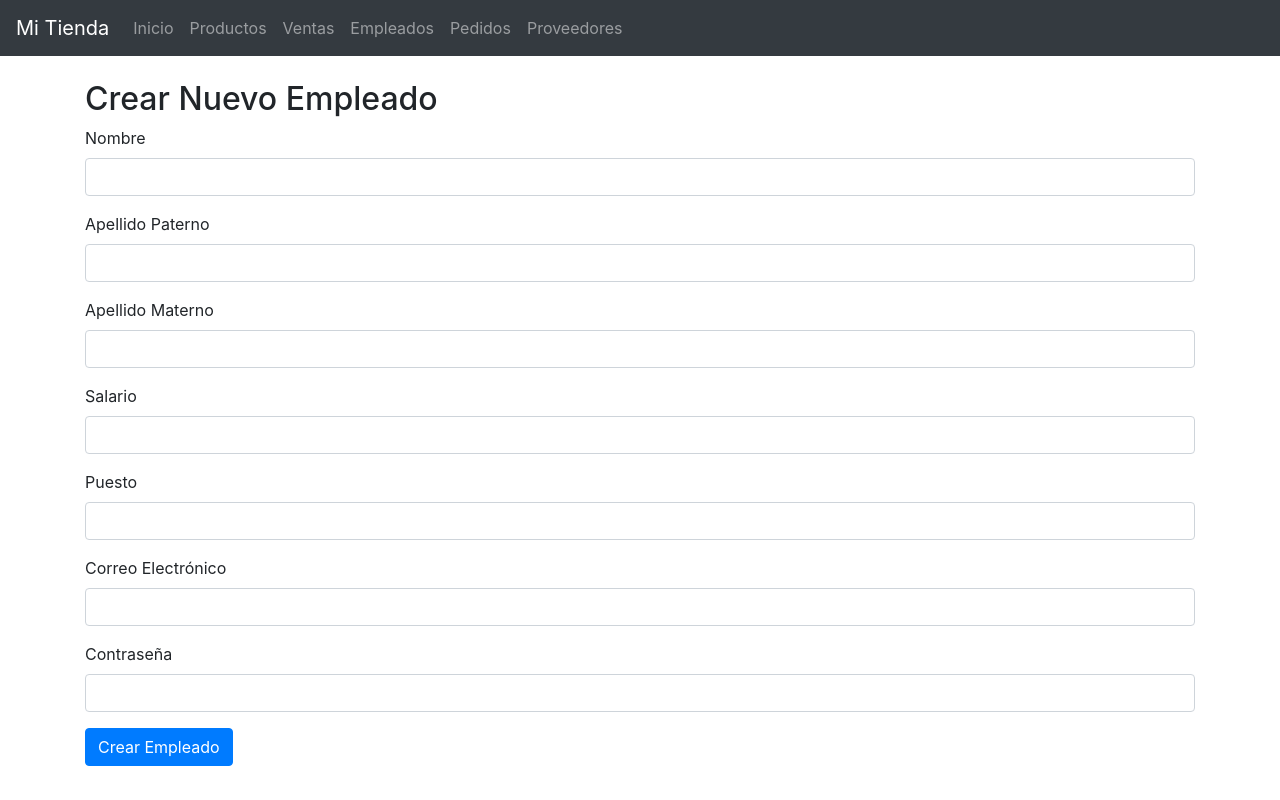
After one commit to bda-proyecto/bda-backend, a Flask app: page /create_empleado in a window 1280 px wide. The commit adds this page. Run offline with Flask 3, Linux system fonts and the light colour scheme; the visitor is signed in with stand-in values (Sample User, id 1); some libraries are stand-ins or nearby versions.

Commit message:
Hotfix: Needed a fix

```diff
--- a/app.py
+++ b/app.py
@@ -62,53 +62,39 @@ def registro():
 
         try:
             # Verificar si el usuario ya existe
-            cursor = mysql.connection.cursor()
-            cursor.callproc('getUsuarioByEmail', (email,))
-            usuario_existente = cursor.fetchone()
-            cursor.nextset()
-            cursor.close()
-
-            if usuario_existente:
+            if usuario_existe(email):
                 flash('Ya existe un usuario con este correo electrónico', 'danger')
                 return redirect(url_for('registro'))
 
-            cursor = mysql.connection.cursor()
             # Crear nuevo usuario
-            cursor.callproc('insertUsuario', (email, password, rol))
-            mysql.connection.commit()
-            cursor.nextset()
-            cursor.close()
+            crear_usuario(email, password, rol)
 
-            cursor = mysql.connection.cursor()
             # Obtener el ID del usuario recién creado
-            cursor.callproc('getUsuarioByEmail', (email,))
-            usuario = cursor.fetchone()
-            cursor.nextset()
-            cursor.close()
-            if usuario:
+            usuario_id = obtener_id_usuario(email)
+
+            if usuario_id:
+                # Crear nuevo cliente asociado al usuario
                 cursor = mysql.connection.cursor()
-                # Crear nuevo cliente asociado al usuario
-                cursor.callproc('insertCliente', (nombre, apellido_paterno, apellido_materno, telefono))
+                cursor.callproc('insertCliente', (nombre, apellido_paterno, apellido_materno, telefono, usuario_id))
                 mysql.connection.commit()
                 cursor.nextset()
                 cursor.close()
 
+                # Obtener el último ID insertado en Clientes
                 cursor = mysql.connection.cursor()
-                # Llamada al procedimiento almacenado para obtener el último ID insertado en Clientes
                 cursor.callproc('getLastInsertedClienteId')
                 cliente_id = cursor.fetchone()[0]
                 cursor.nextset()
                 cursor.close()
 
+                # Actualizar directamente el cliente_id en la tabla de usuarios
                 cursor = mysql.connection.cursor()
-                # Actualizar directamente el cliente_id en la tabla de usuarios
-                cursor.execute('UPDATE Clientes SET id = %s WHERE id = %s', (cliente_id, usuario[0]))
+                cursor.execute('UPDATE Clientes SET id = %s WHERE id = %s', (cliente_id, usuario_id))
                 mysql.connection.commit()
                 cursor.close()
 
                 flash('Registro exitoso. Inicia sesión para continuar.', 'success')
                 return redirect(url_for('login'))
-
         except Exception as e:
             # Manejar cualquier error
             flash('Ocurrió un error durante el registro.', 'danger')
@@ -212,38 +198,80 @@ def crear_empleado():
         email = request.form['email']
         password = request.form['password']
 
-        # Crear un nuevo usuario
-        # Verificar si el usuario ya existe
-        cursor = mysql.connection.cursor()
-        cursor.callproc('getUsuarioByEmail', (email,))
-        usuario_existente = cursor.fetchone()
-        cursor.nextset()
-        cursor.close()
+        try:
+            # Verificar si el usuario ya existe
+            if usuario_existe(email):
+                flash('Ya existe un usuario con este correo electrónico', 'danger')
+                return redirect(url_for('crear_empleado'))
 
-        cursor = mysql.connection.cursor()
-        # Crear nuevo usuario
-        cursor.callproc('insertUsuario', (email, password, rol))
-        mysql.connection.commit()
-        cursor.nextset()
-        cursor.close()
+            # Crear nuevo usuario
+            crear_usuario(email, password, rol='empleado')
 
-        cursor = mysql.connection.cursor()
-        # Obtener el ID del usuario recién creado
-        cursor.callproc('getUsuarioByEmail', (email,))
-        usuario = cursor.fetchone()
-        cursor.nextset()
-        cursor.close()
+            # Obtener el ID del usuario recién creado
+            usuario_id = obtener_id_usuario(email)
 
+            if usuario_id:
+                # Crear nuevo cliente asociado al usuario
+                cursor = mysql.connection.cursor()
+                cursor.callproc('insertCliente', (nombre, apellido_paterno, apellido_materno, salario, puesto))
+                mysql.connection.commit()
+                cursor.nextset()
+                cursor.close()
 
-        # Validar los datos del formulario (puedes agregar más validaciones según sea necesario)
-        createEmpleado(nombre, apellido_paterno, apellido_materno, salario, puesto, local_id)
+                # Obtener el último ID insertado en Clientes
+                cursor = mysql.connection.cursor()
+                cursor.callproc('getLastInsertedClienteId')
+                cliente_id = cursor.fetchone()[0]
+                cursor.nextset()
+                cursor.close()
+
+                # Actualizar directamente el cliente_id en la tabla de usuarios
+                cursor = mysql.connection.cursor()
+                cursor.execute('UPDATE Empleados SET id = %s WHERE id = %s', (cliente_id, usuario_id))
+                mysql.connection.commit()
+                cursor.close()
+
+                flash('Empleado creado exitosamente', 'success')
+                return redirect(url_for('crear_empleado'))
+        except Exception as e:
+            # Manejar cualquier error
+            flash('Ocurrió un error al crear el empleado.', 'danger')
+            print(f"Error: {e}")
 
         flash('Empleado creado exitosamente', 'success')
         return redirect(url_for('crear_empleado'))
 
 
 ####
-# Métodos
+# Métodos Auxiliares
+
+
+# Función para verificar si un usuario ya existe por correo electrónico
+def usuario_existe(email):
+    cursor = mysql.connection.cursor()
+    cursor.callproc('getUsuarioByEmail', (email,))
+    usuario_existente = cursor.fetchone()
+    cursor.nextset()
+    cursor.close()
+    return usuario_existente
+
+# Función para crear un nuevo usuario
+def crear_usuario(email, password, rol='cliente'):
+    cursor = mysql.connection.cursor()
+    cursor.callproc('insertUsuario', (email, password, rol))
+    mysql.connection.commit()
+    cursor.nextset()
+    cursor.close()
+
+# Función para obtener el ID de un usuario por correo electrónico
+def obtener_id_usuario(email):
+    cursor = mysql.connection.cursor()
+    cursor.callproc('getUsuarioByEmail', (email,))
+    usuario = cursor.fetchone()
+    cursor.nextset()
+    cursor.close()
+    return usuario[0] if usuario else None
+
 
 # Obtener Empleados
 def getEmpleados(id):
--- /dev/null
+++ b/templates/crear_empleado.html
@@ -0,0 +1,84 @@
+<!DOCTYPE html>
+<html lang="es">
+<head>
+    <meta charset="UTF-8">
+    <meta name="viewport" content="width=device-width, initial-scale=1.0">
+    <title>Crear Empleado</title>
+    <!-- Agrega enlaces a los archivos de Bootstrap CSS y otros estilos aquí -->
+    <link rel="stylesheet" href="https://stackpath.bootstrapcdn.com/bootstrap/4.3.1/css/bootstrap.min.css">    <!-- Agrega enlaces a los archivos de Bootstrap CSS y otros estilos aquí -->
+</head>
+<body>
+
+<nav class="navbar navbar-expand-lg navbar-dark bg-dark">
+    <a class="navbar-brand" href="#">Mi Tienda</a>
+    <button class="navbar-toggler" type="button" data-toggle="collapse" data-target="#navbarNav" aria-controls="navbarNav" aria-expanded="false" aria-label="Toggle navigation">
+        <span class="navbar-toggler-icon"></span>
+    </button>
+    <div class="collapse navbar-collapse" id="navbarNav">
+        <ul class="navbar-nav">
+            <li class="nav-item">
+                <a class="nav-link" href="{{ url_for('dashboard') }}">Inicio</a>
+            </li>
+            <li class="nav-item">
+                <a class="nav-link" href="#">Productos</a>
+            </li>
+            <li class="nav-item">
+                <a class="nav-link" href="#">Ventas</a>
+            </li>
+            <li class="nav-item">
+                <a class="nav-link" href="#">Empleados</a>
+            </li>
+            <li class="nav-item">
+		<a class="nav-link" href="#">Pedidos</a>
+            </li>
+            <li class="nav-item">
+                <a class="nav-link" href="#">Proveedores</a>
+            </li>
+            <!-- Agrega más elementos del menú según sea necesario -->
+        </ul>
+    </div>
+</nav>
+
+<div class="container mt-4">
+    <!-- Contenido principal del formulario de creación de empleados -->
+    <h2>Crear Nuevo Empleado</h2>
+
+    <form method="POST" action="{{ url_for('crear_empleado') }}">
+        <!-- Agrega campos del formulario según tus necesidades -->
+        <div class="form-group">
+            <label for="nombre">Nombre</label>
+            <input type="text" class="form-control" id="nombre" name="nombre" required>
+        </div>
+        <div class="form-group">
+            <label for="apellido_paterno">Apellido Paterno</label>
+            <input type="text" class="form-control" id="apellido_paterno" name="apellido_paterno" required>
+        </div>
+        <div class="form-group">
+            <label for="apellido_materno">Apellido Materno</label>
+            <input type="text" class="form-control" id="apellido_materno" name="apellido_materno" required>
+        </div>
+        <div class="form-group">
+            <label for="salario">Salario</label>
+            <input type="text" class="form-control" id="salario" name="salario" required>
+        </div>
+        <div class="form-group">
+            <label for="puesto">Puesto</label>
+            <input type="text" class="form-control" id="puesto" name="puesto" required>
+        </div>
+        <div class="form-group">
+            <label for="email">Correo Electrónico</label>
+            <input type="email" class="form-control" id="email" name="email" required>
+        </div>
+        <div class="form-group">
+            <label for="password">Contraseña</label>
+            <input type="password" class="form-control" id="password" name="password" required>
+        </div>
+
+        <button type="submit" class="btn btn-primary">Crear Empleado</button>
+    </form>
+</div>
+
+<!-- Agrega enlaces a los archivos de Bootstrap JS y otros scripts aquí -->
+
+</body>
+</html>
--- a/templates/empleados_local.html
+++ b/templates/empleados_local.html
@@ -42,7 +42,10 @@
 <div class="container mt-4">
     <!-- Contenido principal del dashboard -->
     <h2>Bienvenido al Dashboard del Administrador</h2>
-
+    <!-- Botones de acción para la vista de empleados -->
+    <div class="mb-3">
+        <a href="{{ url_for('crear_empleado') }}" class="btn btn-primary">Crear Empleado</a>
+    </div>
     <!-- Lista de empleados -->
     <table class="table">
         <thead>
```
